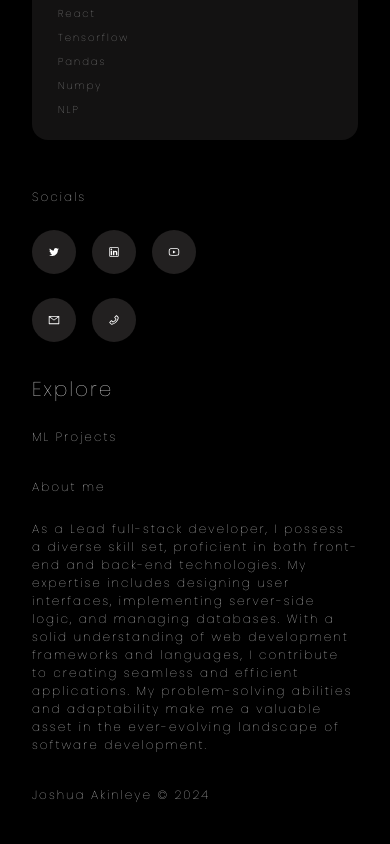
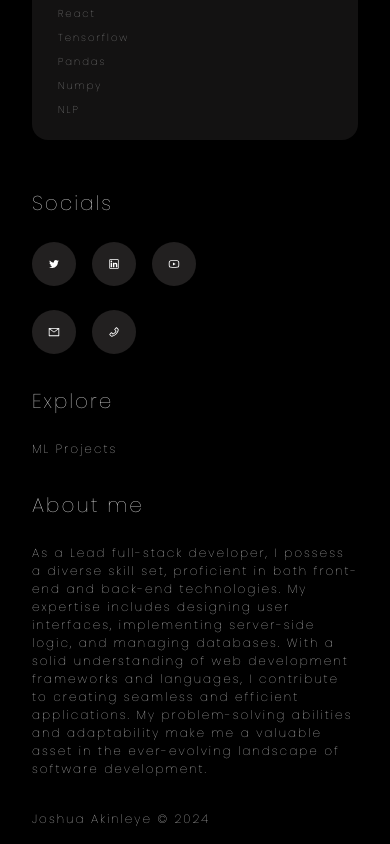
Before and after one commit to Akinleyejoshua/joshuaakinleye, a Next.js app: page / in a window 390 px wide. Shown: the part 7154-7998 px from the top of the page. Before the commit the page ends 7974 px from the top, so only its background shows below. Built offline with nearby package versions, Linux system fonts and the light colour scheme.

Commit message:
Add files via upload

```diff
--- a/app/globals.css
+++ b/app/globals.css
@@ -627,7 +627,7 @@ a:hover {
     font-size: 12px;
   }
 
-  .contact h1 {
+  footer h1 {
     font-size: 20px;
   }
   .experience {
```
